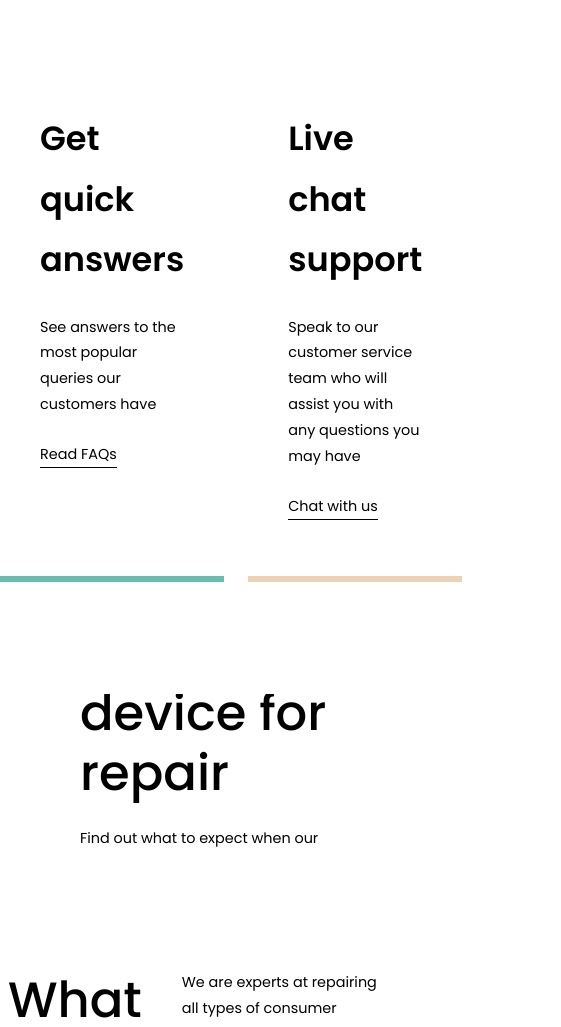
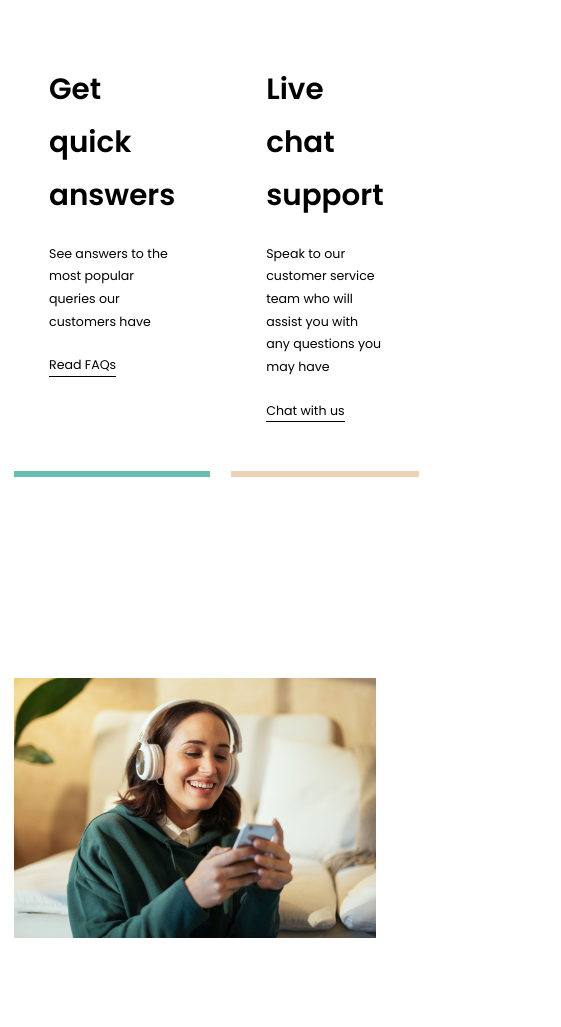
Before and after one commit to Alex-Rockwell/landing-page-1, a website: page index.html in a window 390 px wide. Shown: the part 796-1823 px from the top of the page, 561 px wide, since content can reach past the window. Drawn offline with Linux system fonts and the light colour scheme.

Commit message:
21.09.29-2

```diff
--- a/index.html
+++ b/index.html
@@ -104,7 +104,7 @@
 
     <section class="section-support margin-bottom-small">
 
-      <div class="section-support__column--left col-1of2-gap">
+      <div class="section-support__column-left">
         <h2 class="heading-2-s margin-bottom-small">
           Get quick answers
         </h2>
@@ -113,7 +113,7 @@
         </p>
         <a href="#" class="btn-inline">Read FAQs</a>
       </div>
-      <div class="section-support__column--right col-1of2-gap">
+      <div class="section-support__column-right">
         <h2 class="heading-2-s margin-bottom-small">
           Live chat support
         </h2>
--- a/sass/base/_base.scss
+++ b/sass/base/_base.scss
@@ -10,17 +10,25 @@
 html {
   font-size: 62.5%;
 
-  @media screen and (max-width: 56.25em){
+  @media screen and (max-width: 68.75em){
     font-size: 56.25%;
   }
 
   @media screen and (max-width: 56.25em){
     font-size: 50%;
   }
+
+  @media screen and (max-width: 48.75em){
+    font-size: 43.75%;
+  }
 }
 
 body {
   box-sizing: border-box;
+
+  @media screen and (max-width: 75em){
+    padding: 2rem;
+  }
 }
 
 ::selection {
--- a/sass/base/_typography.scss
+++ b/sass/base/_typography.scss
@@ -19,6 +19,10 @@ body {
   font-size: 6.2rem;
   line-height: 1.2;
   font-weight: 500;
+
+  @media screen and (max-width: 48.75em) {
+    font-size: 5rem;
+  }
 }
 .heading-3 {
   font-size: 3.2rem;
--- a/sass/base/_utilities.scss
+++ b/sass/base/_utilities.scss
@@ -23,15 +23,21 @@
 }
 
 .col-1of2 {
-  flex: 0 0 50%;
+  flex: 1 1 50%;
 }
 
 .col-1of2-gap {
-  flex-basis: calc((100%-3rem)/2);
-  flex-grow: 1;
-  flex-shrink: 1;
+  flex: 1 1 calc((100%-3rem)/2);
+
+  @media screen and (max-width: 48.75em) {
+    flex: 0 0 1;
+  }
 
   &:first-child {
     margin-right: 3rem;
+
+    @media screen and (max-width: 48.75em) {
+      margin-right: 0;
+    }
   }
 }
--- a/sass/layout/_section-features.scss
+++ b/sass/layout/_section-features.scss
@@ -1,6 +1,10 @@
 .section-features {
   display: flex;
   justify-content: space-between;
+
+  @media screen and (max-width: 41.25em){
+    flex-direction: column;
+  }
 
   &__item {
     padding: 3rem;
@@ -12,6 +16,11 @@
     & *:last-child {
       margin-top: auto;
     }
+
+    @media screen and (max-width: 41.25em){
+      align-items: center;
+    }
+
   }
 
   &__heading {
@@ -31,6 +40,11 @@
   &__text {
     margin-bottom: 3rem;
     font-size: 1.8rem;
+
+    @media screen and (max-width: 41.25em){
+      font-size: 2.5rem;
+      text-align: center;
+    }
   }
 
 }
--- a/sass/layout/_section-hero.scss
+++ b/sass/layout/_section-hero.scss
@@ -9,6 +9,7 @@
   @media screen and (max-width: 48.75em) {
     flex-direction: column;
     height: auto;
+    margin-top: 10rem;
   }
 
   &__col-left {
--- a/sass/layout/_section-info1.scss
+++ b/sass/layout/_section-info1.scss
@@ -3,9 +3,21 @@
   height: 40vw;
   overflow: hidden;
 
+  @media screen and (max-width: 48.75em) {
+    flex-direction: column;
+    height: 85vh;
+  }
+
   &__col-left {
     position: relative;
     overflow: hidden;
+    display: flex;
+    align-items: center;
+    justify-content: center;
+
+    @media screen and (max-width: 48.75em) {
+      flex: 0 0 65%;
+    }
   }
 
   &__col-right {
@@ -14,13 +26,23 @@
     align-items: flex-start;
     justify-content: center;
     padding: 0 7rem;
+
+    @media screen and (max-width: 81.25em) {
+      padding: 0 4rem;
+    }
+
+    @media screen and (max-width: 68.75em) {
+      padding: 0;
+    }
   }
 
   &__img {
     position: absolute;
-    top: 50%;
-    left: 50%;
-    transform: translate(-50%, -50%);
     height: 100%;
+
+    @media screen and (max-width: 48.75em) {
+      width: 100vw;
+      height: auto;
+    }
   }
 }
--- a/sass/layout/_section-speak.scss
+++ b/sass/layout/_section-speak.scss
@@ -2,6 +2,23 @@
   display: flex;
   height: 40vw;
   overflow: hidden;
+
+  @media screen and (max-width: 93.75em){
+    height: 45vw;
+  }
+
+  @media screen and (max-width: 75em){
+    height: 50vw;
+  }
+
+  @media screen and (max-width: 68.75em){
+    height: 60vw;
+  }
+
+  @media screen and (max-width: 56.25em){
+    height: 65vw;
+  }
+
 
   &__left {
     display: flex;
--- a/sass/layout/_section-suppot.scss
+++ b/sass/layout/_section-suppot.scss
@@ -2,14 +2,16 @@
   display: flex;
   margin-bottom: 14rem;
 
-  &__column {
-    &--left {
+  &__column-left {
       border-bottom: solid 6px $color-tertiary;
       padding: 7rem 5rem;
-    }
-    &--right {
+      flex: 1 1 calc((100%-3rem)/2);
+      margin-right: 3rem;
+  }
+  &__column-right {
       border-bottom: solid 6px $color-secondary;
       padding: 7rem 5rem;
-    }
+      flex: 1 1 calc((100%-3rem)/2);
   }
+
 }
```
Also changed, not shown: css/style.css.
